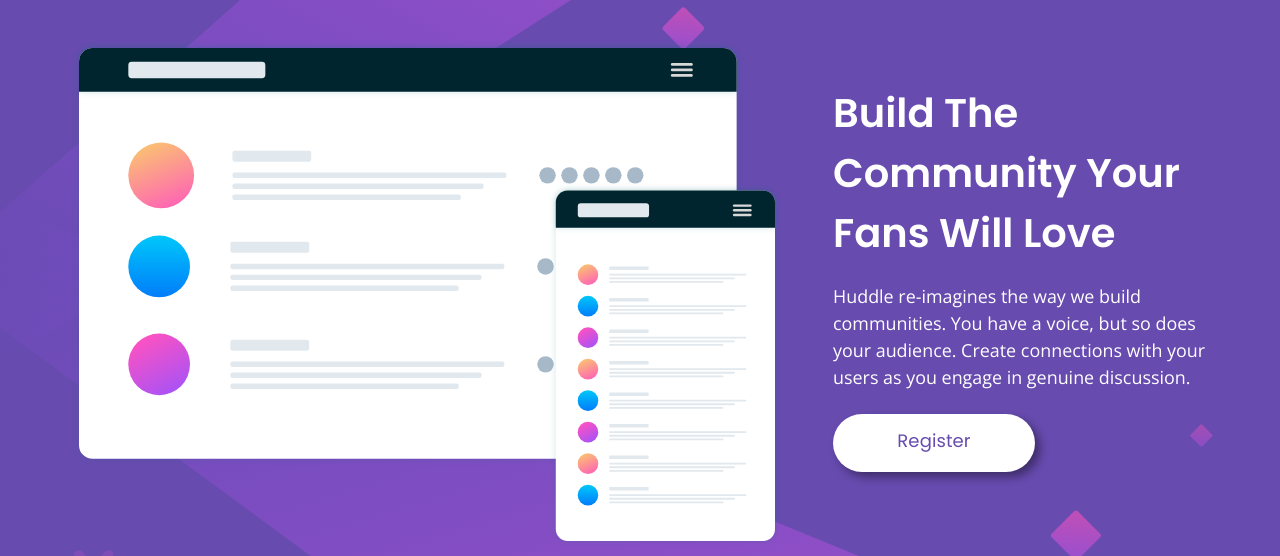
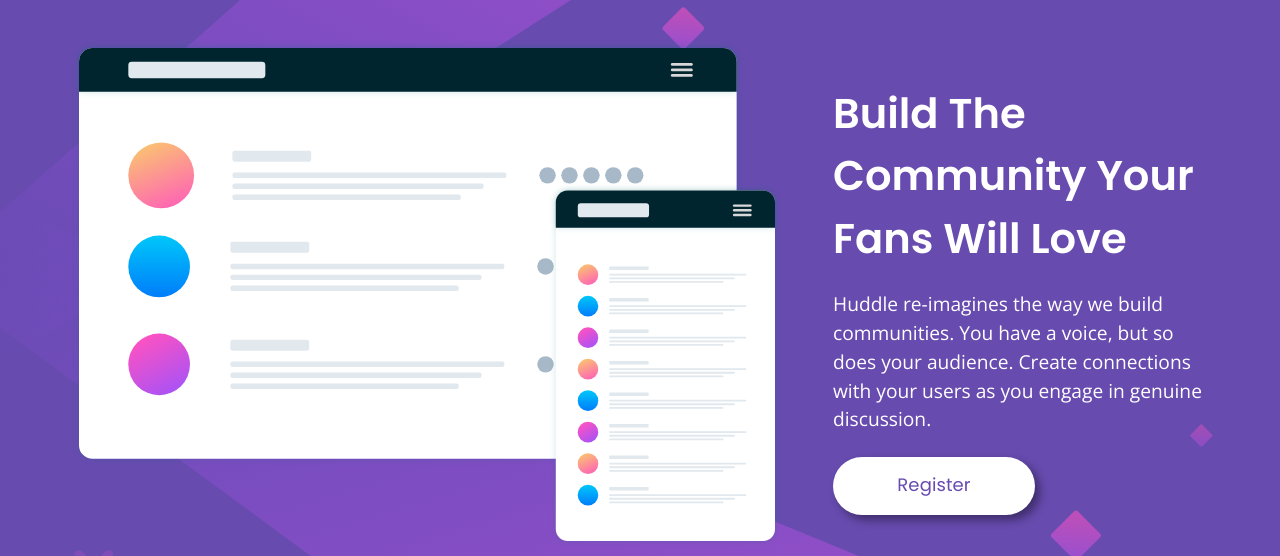
Before and after one commit to GilaniRabbu/huddle-landing-page-with-single-introductory-section, a plain HTML site: page index.html in a window 1280 px wide. Shown: the part 153-709 px from the top of the page. Drawn offline with nearby package versions, Linux system fonts and the light colour scheme.

Commit message:
Initial commit

```diff
--- a/style.css
+++ b/style.css
@@ -77,14 +77,14 @@
 }
 
 .content h1 {
-    font-size: 2.5rem;
+    font-size: 2.6rem;
     font-family: var(--ff-poppins);
     font-weight: var(--fw-600);
     line-height: 1.5;
 }
 
 .content p {
-    font-size: 1.12rem;
+    font-size: 1.2rem;
     line-height: 1.5;
     padding-bottom: 0.1875rem;
 }
```
